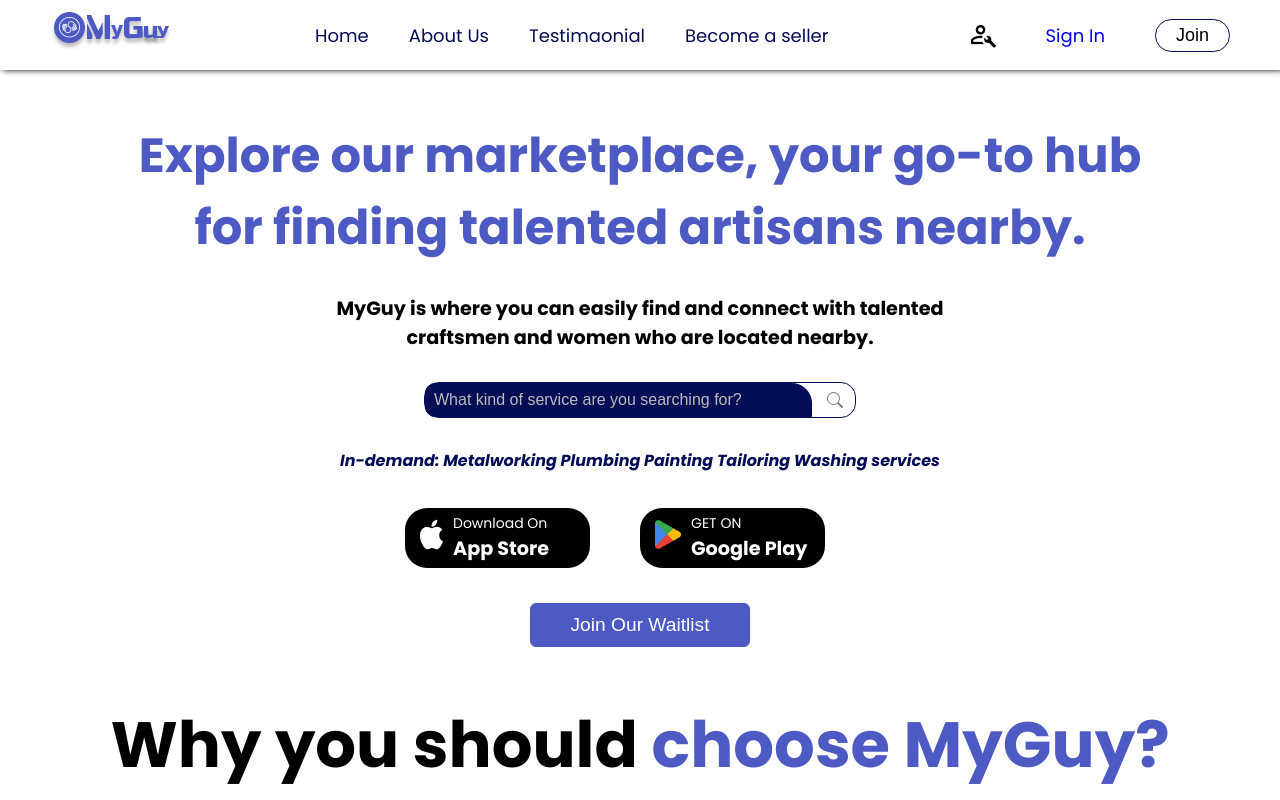
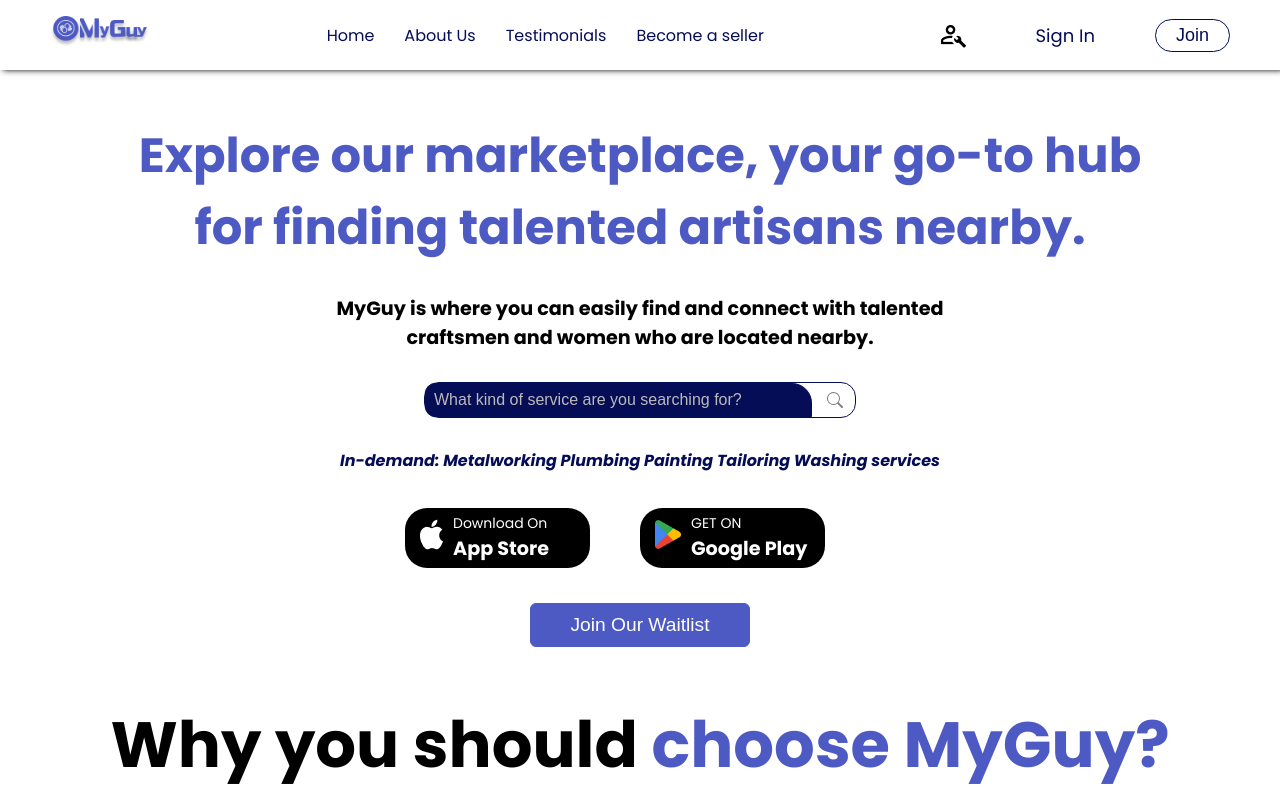
Before and after one commit to Smart-duke/my-guy, a React (Create React App) app: page / in a window 1280 px wide. Shown: the top 800 px of the page. Built offline with nearby package versions, Linux system fonts and the light colour scheme.

Commit message:
updated the NavBar

```diff
--- a/src/components/NavBar.css
+++ b/src/components/NavBar.css
@@ -1,4 +1,4 @@
-.headerr{
+/* .headerr{
     width: 100%;
     max-width: 1400px;
     height: 70px;
@@ -79,4 +79,127 @@
     .hamburger{
         display: initial;
     }
+} */
+
+/* General styles for the navbar */
+.headerr {
+    max-width: 1400px;
+    height: 70px;
+    display: flex;
+    justify-content:space-between;
+    align-items:center;
+    background:#fff;
+    box-shadow: 3px 0 6px #000;
+    padding: 0 50px;
+  }
+
+  .logo-img {
+    width: 100px;
+  }
+
+  .nav-container {
+    text-align: center;
+  }
+
+  .nav-list {
+    display: flex;
+    list-style: none;
+    padding: 0;
+  }
+
+  .nav-list li {
+    margin: 0 15px;
+  }
+
+  .nav-list li a {
+    color: #050D56;
+    text-decoration: none;
+  }
+  .nav-list li a:hover{
+    font-weight: bold;
 }
+
+  .sign {
+    font-size: 18px;
+    color: #050D56;
+    display: flex;
+    column-gap: 50px;
+    align-items: center;
+    justify-content: center;
+  }
+
+  .set-img {
+    width: 25px;
+    margin: 10px 10px 0 0;
+  }
+  .set-img:hover{
+    width: 30px;
+  }
+
+  .sign-in, .join-btn {
+    color: #050D56;
+    margin-left: 10px;
+  }
+  .join-btn:hover,.sign-in:hover{
+    font-weight: bold;
+  }
+  .join-btn {
+    padding: 5px 20px;
+    background: #fff;
+    border-radius: 20px;
+    font-size: 18px;
+    border:1px solid #050D56;
+    cursor: pointer;
+  }
+
+  .hamburger {
+    display: none;
+    cursor: pointer;
+  }
+
+  /* Responsive styles */
+   @media (max-width: 768px) {
+    .headerr{
+        max-width: 100%;
+    }
+    .nav-container {
+      display: none;
+    }
+
+    .nav-container.navshow {
+      display: flex;
+      height: 30vh;
+      width: 200px;
+      gap: 20px;
+      justify-content: center;
+      align-items: center;
+      background-color:rgba(250, 250, 250, 0.8);
+      box-shadow: 1px 0 6px #050D56;
+      position: absolute;
+      left: 0;
+      top: 0;
+      z-index: 500;
+    }
+
+    .nav-list {
+      flex-direction: column;
+    }
+    .nav-list li {
+      margin: 10px 0;
+    }
+
+    .hamburger {
+      display: block;
+      color: #fff;
+      margin-left: 20px;
+    }
+    .sign{
+    font-size: 15px;
+    column-gap: 10px;
+
+    }
+    .join-btn{
+    padding: 3px 10px;
+    font-size: 13px;
+    }
+  }
--- a/src/components/NavBar.js
+++ b/src/components/NavBar.js
@@ -6,7 +6,7 @@ import settingsImg from "../assets/Vector.png";
 import { useState } from "react";
 
 const NavBar = () => {
-  const [navDrop, setNavDrop] = useState(false);
+  const [navDrop, setNavDrop] = useState(true);
   const handleDrop = () => setNavDrop(!navDrop);
 
   return (
@@ -14,26 +14,25 @@ const NavBar = () => {
       <Link to="/">
         <img src={logoImg} alt="logo" className="logo-img" />
       </Link>
-      <div className="nav-container">
-        <ul className={navDrop ? "nav-list navshow" : "nav-list"}>
+      <div className={navDrop ? "nav-container" : "nav-container navshow"}>
+        <ul className={navDrop ? "nav-list" : "nav-list navshow"}>
           <li>
-            <Link to={"/"}>Home</Link>
+            <Link to="/">Home</Link>
           </li>
           <li>
-            <Link to={"/about"}>About Us</Link>
-          </li>
-
-          <li>
-            <Link to={"/testimonials"}>Testimaonial</Link>
+            <Link to="/about">About Us</Link>
           </li>
           <li>
-            <Link to={"/become"}>Become a seller</Link>
+            <Link to="/testimonials">Testimonials</Link>
+          </li>
+          <li>
+            <Link to="/become">Become a seller</Link>
           </li>
         </ul>
       </div>
       <div className="sign">
         <NavLink to="/">
-          <img src={settingsImg} alt="" className="set-img" />
+          <img src={settingsImg} alt="settings" className="set-img" />
         </NavLink>
         <NavLink to="/" className="sign-in">
           Sign In
@@ -44,9 +43,9 @@ const NavBar = () => {
       </div>
       <div className="hamburger" onClick={handleDrop}>
         {navDrop ? (
-          <FaTimes size={20} style={{ color: "#fff" }} />
+          <FaBars size={20} style={{ color: "#050D56" }} />
         ) : (
-          <FaBars size={20} style={{ color: "#fff" }} />
+          <FaTimes size={20} style={{ color: "#050D56" }} />
         )}
       </div>
     </nav>
```
